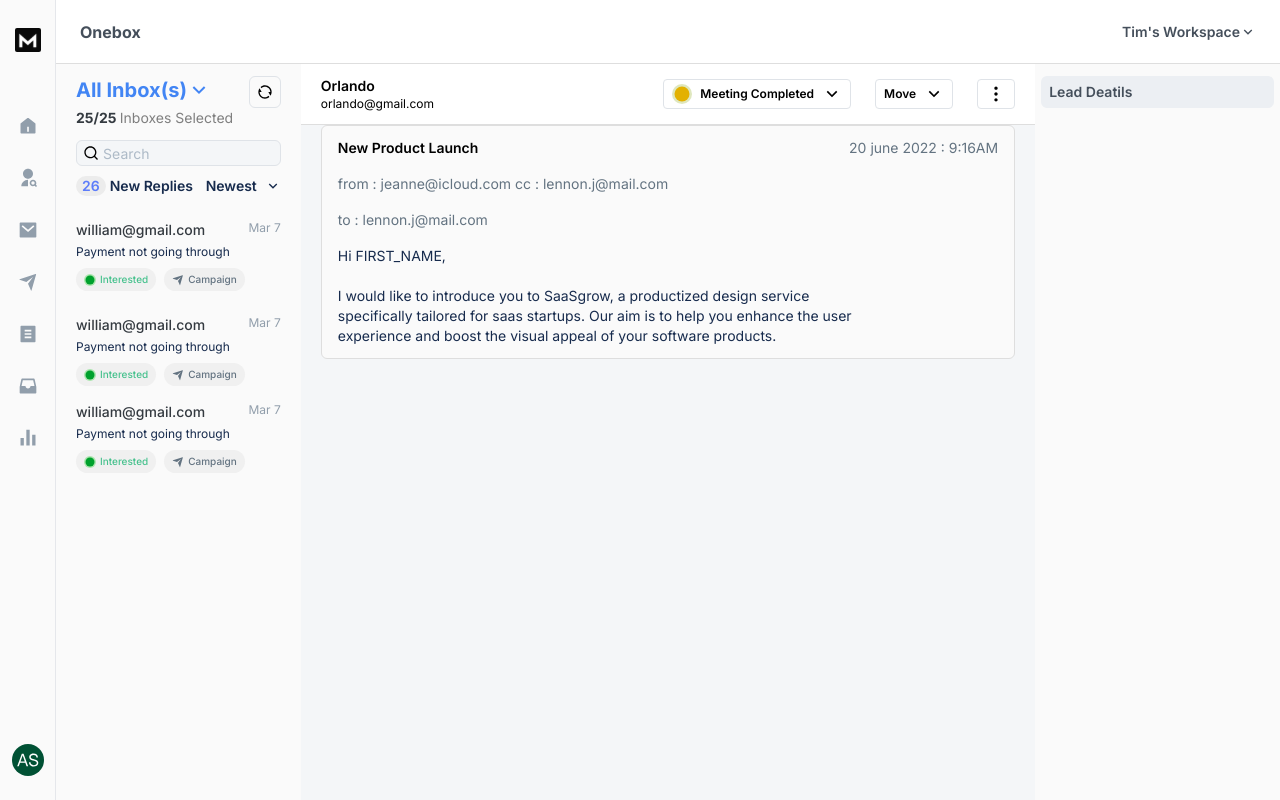
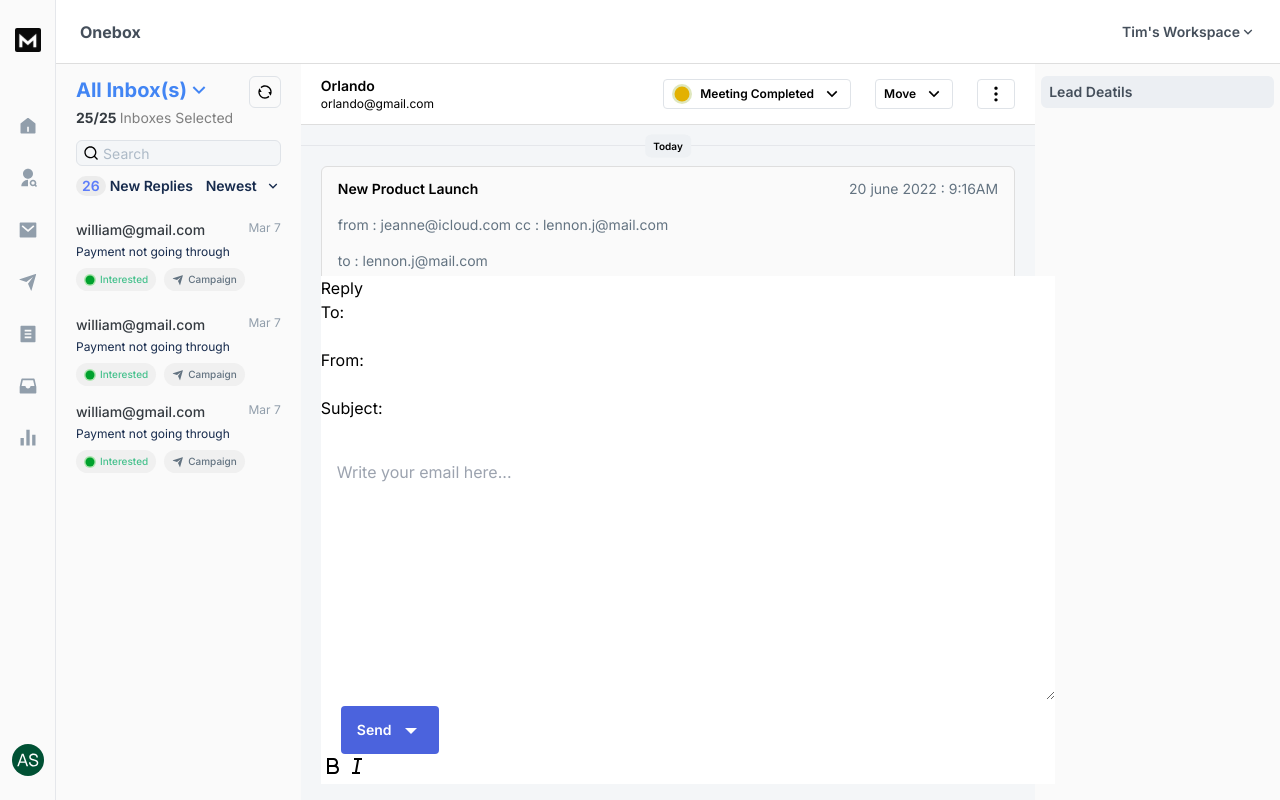
Before and after one commit to sourinsarkar/onebox, a Next.js app: page /dashboard in a window 1280 px wide. Built offline with nearby package versions, Linux system fonts and the light colour scheme.

Commit message:
Working on editor part

```diff
--- a/src/app/dashboard/page.tsx
+++ b/src/app/dashboard/page.tsx
@@ -2,12 +2,27 @@ import { MailList } from "@/components/Mail/MailList";
 import { LeadInfo } from "@/components/Mail/LeadInfo"
 import { MailHeader } from "@/components/Mail/MailHeader";
 import { MailFeed } from "@/components/Mail/MailFeed";
+import { BlueBtn } from "@/components/Buttons/BlueBtn";
+import { MailEditor } from "@/components/Mail/MailEditor";
 
 export default function Dashboard() {
     return (
         <div className="flex justify-between">
             <section className="w-1/5 py-3 px-5 bg-[#FAFAFA]" style={{ height: `calc(100vh - 4rem)` }}><MailList /></section>
-            <section className="w-3/5 bg-[#F4F6F8]" style={{ height: `calc(100vh - 4rem)` }}><MailHeader /> <MailFeed /> </section>
+            <section className="relative w-3/5 bg-[#F4F6F8]" style={{ height: `calc(100vh - 4rem)` }}>
+                <MailHeader />
+                <div className="relative">
+                    <hr className="my-5" />
+                    <p className="absolute z-10 top-1/2 left-1/2 transform -translate-x-1/2 -translate-y-1/2 py-1 px-2 font-semibold text-[10px] rounded-md  bg-[#EEF1F4] ">Today</p>
+                </div>
+                <MailFeed />
+                <div className="absolute bottom-4">
+                    <BlueBtn />
+                </div>
+                <div className="absolute bottom-4 w-full">
+                    <MailEditor />
+                </div>
+            </section>
             <section className="w-1/5 py-3 px-1.5 bg-[#FAFAFA]" style={{ height: `calc(100vh - 4rem)` }}><LeadInfo /></section>
         </div>
     );
--- /dev/null
+++ b/src/components/Buttons/BlueBtn.tsx
@@ -0,0 +1,10 @@
+import { RiReplyFill } from "@remixicon/react";
+
+export function BlueBtn() {
+    return (
+        <button className="flex items-center justify-center gap-2 text-white font-semibold text-sm bg-[#4B63DD] py-3 px-4 rounded mx-5">
+            <RiReplyFill size={24} />
+            Reply
+        </button>
+    );
+}
--- /dev/null
+++ b/src/components/Mail/MailEditor.tsx
@@ -0,0 +1,40 @@
+import { RiArrowDownSFill, RiBold, RiItalic } from "@remixicon/react";
+
+export function MailEditor() {
+    return (
+        <div className="w-full mx-5 bg-white">
+            <section>
+                <h2>Reply</h2>
+            </section>
+            <section>
+                <div>
+                    <p>To:</p>
+                    <input type="text" className="w-full" />
+                </div>
+                <div>
+                    <p>From:</p>
+                    <input type="text" className="w-full" />
+                </div>
+                <div>
+                    <p>Subject:</p>
+                    <input type="text" className="w-full" />
+                </div>
+            </section>
+            <section>
+                <textarea className="w-full h-64 p-4" placeholder="Write your email here..."></textarea>
+            </section>
+            <section>
+                <button className="flex items-center justify-center gap-2 text-white font-semibold text-sm bg-[#4B63DD] py-3 px-4 rounded mx-5">
+                    Send
+                    <RiArrowDownSFill size={24} />
+                </button>
+                <button>
+                    <RiBold size={24}/>
+                </button>
+                <button>
+                    <RiItalic size={24}/>
+                </button>
+            </section>
+        </div>
+    );
+}
```
